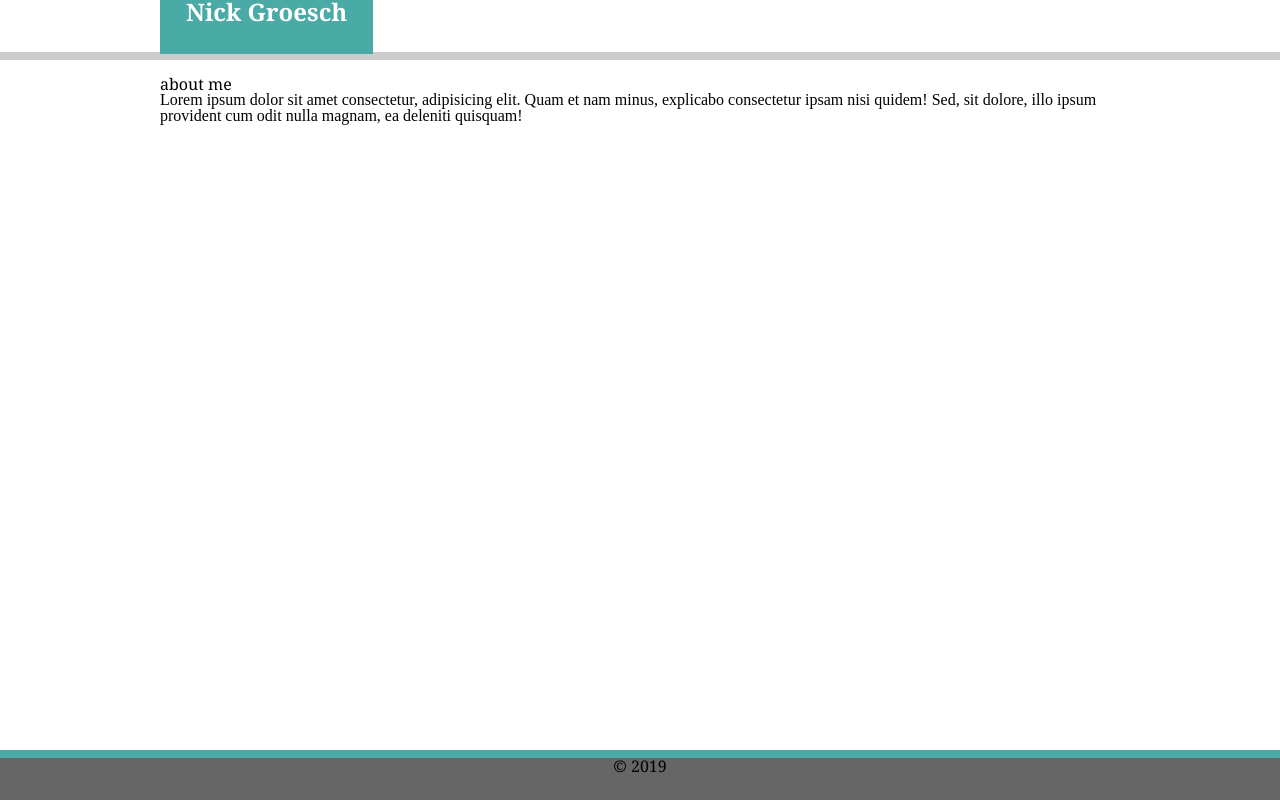
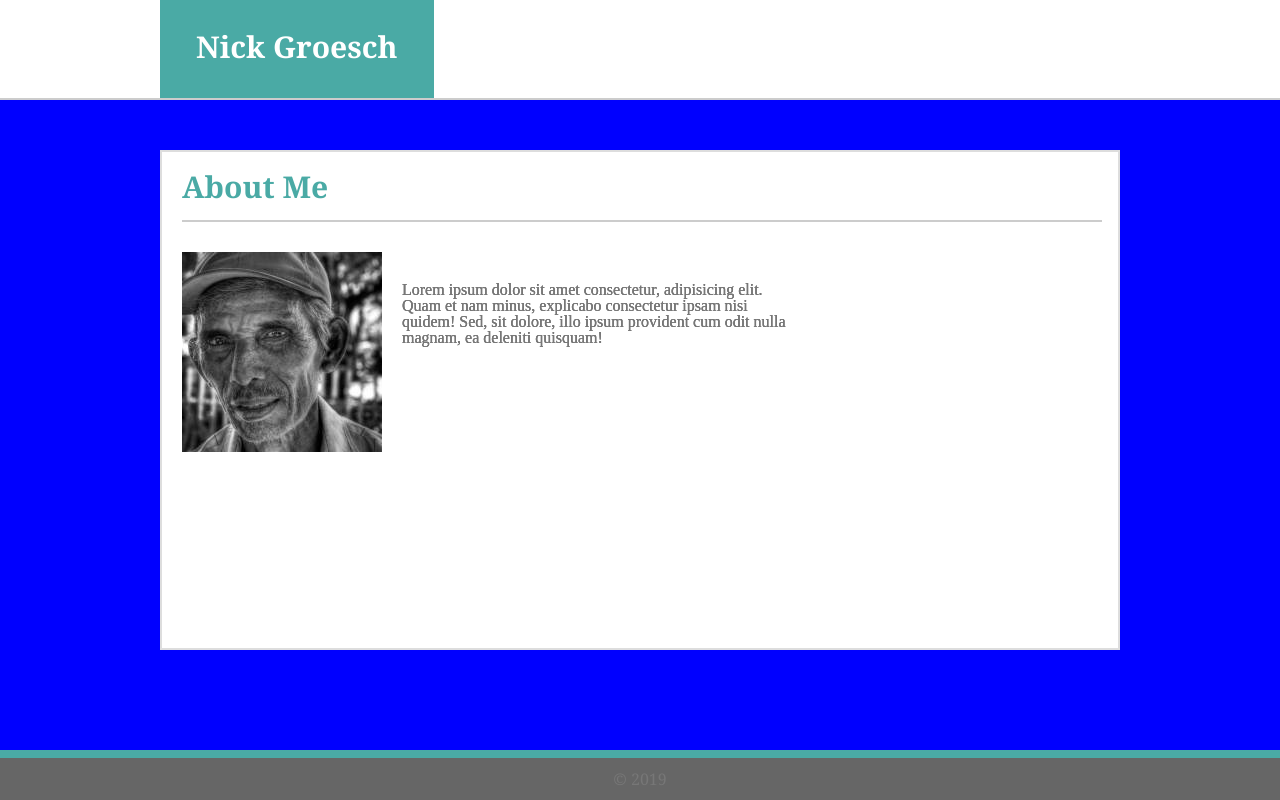
Before and after one commit to NickGroesch/Basic-Portfolio, a plain HTML site: page index.html in a window 1280 px wide. Drawn offline with Linux system fonts and the light colour scheme.

Commit message:
improved needtothink floats

```diff
--- a/assets/css/style.css
+++ b/assets/css/style.css
@@ -1,23 +1,95 @@
 * {
     font-family: 'Arial', 'Helvetica Neue', Helvetica, sans-serif;
     box-sizing: border-box;
+    overflow: none;
+    color: #777777;
 }
 
 h1,h2,h3,h4,h5,h6{
     font-family: 'Georgia', Times, Times New Roman, serif;
 }
+body{
+    background-color: blue;
+    /* replace image!! */
+}
+
+/* header code */
 .sticky{
-    height: 60px;
-    border-bottom-width: 8px;
+    height: 100px;
+    border-bottom-width: 2px;
     border-bottom-color: #cccccc;
     border-style: solid;
     background: #ffffff;
 }
 .header{
     width: 960px;
+    height: 100%;
     margin: auto;
+    position: relative;
 
 }
+.navbut{
+    padding: 36px;
+    font-size: 30px;
+    font-weight: bold;
+    position: absolute;
+    bottom: 0px;
+    color: #ffffff;
+    background: #4aaaa5;
+    display: inline;
+}
+
+/* middle code */
+.wrapper{
+    height:600px;
+}
+.content{
+    position: relative;
+    top: 50px;
+    width: 960px;
+    height: 500px;
+    border-style: solid;
+    border-width: 2px;
+    border-color: #dddddd;
+    background: #ffffff;
+    padding: 20px;
+    margin: auto;
+}
+
+h2{
+    position: absolute;
+    height: 50px;
+    width: 920px;
+    font-size: 30px;
+    color: #4aaaa5;
+    font-weight: bold;
+    border-bottom-width: 2px;
+    border-bottom-color: #cccccc;
+    border-style: solid;
+    padding: 20px 20x 20px 0px;
+}
+.below{
+    position: absolute;
+    top: 80px;
+    width: 920px;
+    margin-top: 20px;
+}
+#facepic{
+    left: 20;
+    display: inline;
+}
+.aboutme{
+    position: absolute;
+    top: 30px;
+    left: 220px;
+    display: inline-block;
+    width: 400px;
+    height: 220px:
+    font-size: 18px;
+}
+
+
+/* footer code */
     .stickfoot{
         height: 50px;
         width: 100%;
@@ -30,22 +102,14 @@ h1,h2,h3,h4,h5,h6{
         border-top-style: solid;
     }
     .copy{
-    vertical-align: bottom;
+        position: relative;
+        top: 50%;
+        transform: translateY(-50%);
         padding: 0%;
     }
-.content{
-    width: 960px;
-    height: 600px;
-    border-style: solid;
-    margin: auto;
-}
 
-.navbut{
-    padding: 26px;
-    font-size: 24px;
-    font-weight: bold;
-    vertical-align: bottom;
-    color: #ffffff;
-    background: #4aaaa5;
-    display: inline;
-}
+    /* vertical-align hack
+position: relative;
+    top: 50%;
+    transform: translateY(-50%);
+    source: http://zerosixthree.se/vertical-align-anything-with-just-3-lines-of-css/ */
--- a/index.html
+++ b/index.html
@@ -17,18 +17,27 @@
             </h1>
         </div>
     </nav>
-    <br>
 
 
 
-    <div class="content">
-       <h2>
-           about me
-
-       </h2>
-        <p>
-            Lorem ipsum dolor sit amet consectetur, adipisicing elit. Quam et nam minus, explicabo consectetur ipsam nisi quidem! Sed, sit dolore, illo ipsum provident cum odit nulla magnam, ea deleniti quisquam!
-        </p>
+    <div class="wrapper">
+        <div class="content">
+            <h2>
+                About Me
+            </h2>
+            <div class="below">
+                <img id="facepic" src="./assets/images/people-q-g-200-200-3.jpg" alt="Me!">
+                <p class="aboutme">
+                    Lorem ipsum dolor sit amet consectetur, adipisicing elit. Quam et nam minus, explicabo consectetur ipsam nisi quidem! Sed, sit dolore, illo ipsum provident cum odit nulla magnam, ea deleniti quisquam!
+                </p>
+                <p class="aboutme">
+                    Lorem ipsum dolor sit amet consectetur, adipisicing elit. Quam et nam minus, explicabo consectetur ipsam nisi quidem! Sed, sit dolore, illo ipsum provident cum odit nulla magnam, ea deleniti quisquam!
+                </p>
+                <p class="aboutme">
+                    Lorem ipsum dolor sit amet consectetur, adipisicing elit. Quam et nam minus, explicabo consectetur ipsam nisi quidem! Sed, sit dolore, illo ipsum provident cum odit nulla magnam, ea deleniti quisquam!
+                </p>
+            </div>
+        </div>
     </div>
 
     <footer class="stickfoot">
```
Lines whose indentation alone changed are shown as unchanged.
